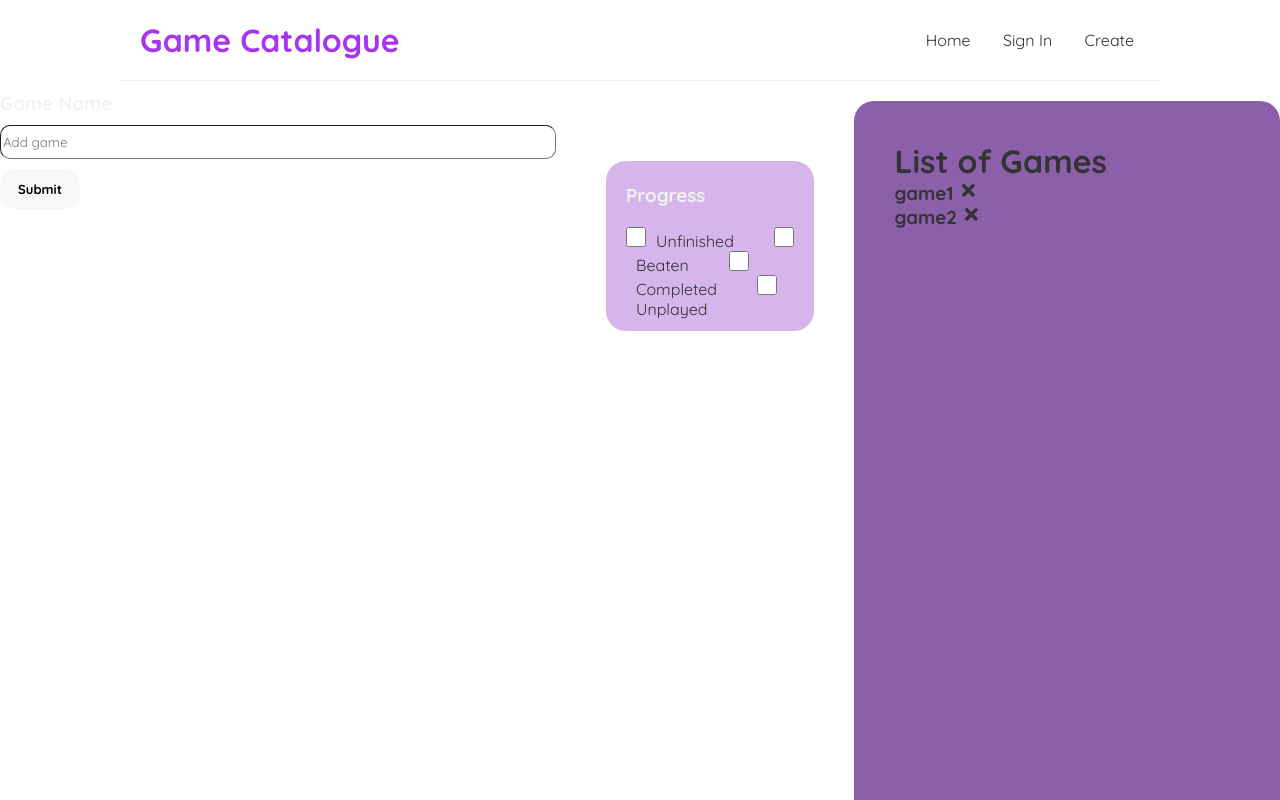
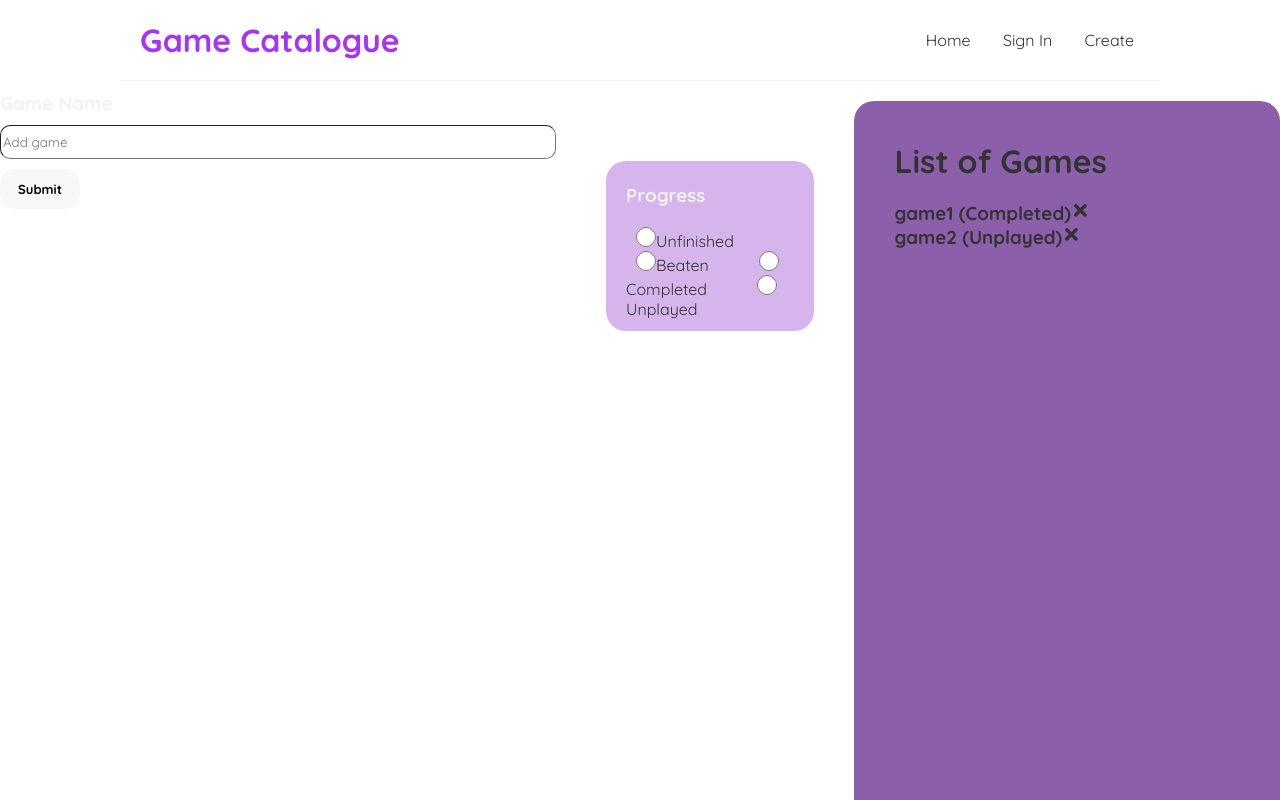
Before and after one commit to Robert56th/react-project-demo, a React (Create React App) app: page /create in a window 1280 px wide. Shown: the top 800 px of the page. Built offline with nearby package versions, Linux system fonts and the light colour scheme.

Commit message:
toggling (progress option) feature added to game -Co

```diff
--- a/src/App.js
+++ b/src/App.js
@@ -10,17 +10,20 @@ function App() {
     {
         id: 1,
         text: 'game1',
+        progress: 'Completed'
     },
     {
         id: 2,
         text: 'game2',
+        progress: 'Unplayed'
     },
   ])
 
   const addGame = (game) => {
-    const id = () => games.length + 1
+    const id = games.length + 1
     const newGame = {id, ...game}
     setGames([...games, newGame])
+    console.log(game)
   }
 
   const deleteGame = (id) => {
--- a/src/GameCat.js
+++ b/src/GameCat.js
@@ -5,18 +5,31 @@ import { useState } from 'react'
 
 const GameCatalog = ({ games, onAdd, onDelete }) => {
   const [text, setText] = useState('')
+  const [progress, setProgress] = useState()
+
+  const toggleProgress = e => {
+    const target = e.target;
+    if(target.checked) {
+      setProgress(target.value);
+    }
+ };
 
   const onSubmit = (e) => {
     e.preventDefault()
 
     if(!text) {
-        alert('Please add game')
-        return
+      alert('Please add game')
+      return
+    }
+    else if(!progress) {
+      alert('Please choose an option')
+      return
     }
 
-    onAdd({ text })
+    onAdd({ text, progress })
 
     setText('')
+    setProgress('')
   }
 
     return (
@@ -31,11 +44,12 @@ const GameCatalog = ({ games, onAdd, onDelete }) => {
           </div>
 
           <div className="rightcontent">
-            <GameProgress />
+            <GameProgress progress={progress} toggleProgress={toggleProgress}/>
           </div>
 
           <div className="leftcontent">
             <h1>List of Games</h1>
+            <br></br>
             <ListofGames />
 
             {games.map((game) => (
--- a/src/GameInfo.js
+++ b/src/GameInfo.js
@@ -3,8 +3,7 @@ import { FaTimes} from 'react-icons/fa'
 const GameInfo = ({ game, onDelete }) => {
     return (
         <div className='games'>
-            <h3>{game.text} <FaTimes style={{color:
-            'red', cursor: 'pointer'}}
+            <h3>{game.text} ({game.progress})<FaTimes style={{cursor: 'pointer'}}
             onClick={() => onDelete(game.id)} ></FaTimes>
             </h3>
         </div>
--- a/src/gameProg.js
+++ b/src/gameProg.js
@@ -1,20 +1,25 @@
-const GameProg = () => {
+const GameProg = ({ progress, toggleProgress }) => {
     return (
         <gp className='gameprogress'>
             <div className="progress">
                 <h3>Progress</h3>
                 <div>
-                    <input type="checkbox"></input>
-                    <label>Unfinished</label>
-
-                    <input type="checkbox"></input>
-                    <label>Beaten</label>
-
-                    <input type="checkbox"></input>
-                    <label>Completed</label>
-
-                    <input type="checkbox"></input>
-                    <label>Unplayed</label>
+                    <label>
+                        <input type="radio" value="Unfinished" checked={progress == 'Unfinished'} onChange={toggleProgress} />
+                        <span>Unfinished</span>
+                    </label>
+                    <label>
+                        <input type="radio" value="Beaten" checked={progress == 'Beaten'} onChange={toggleProgress} />
+                        <span>Beaten</span>
+                    </label>
+                    <label>
+                        <input type="radio" value="Completed" checked={progress == 'Completed'} onChange={toggleProgress} />
+                        <span>Completed</span>
+                    </label>
+                    <label>
+                        <input type="radio" value="Unplayed" checked={progress == 'Unplayed'} onChange={toggleProgress} />
+                        <span>Unplayed</span>
+                    </label>
                 </div>
             </div>
         </gp>
```
